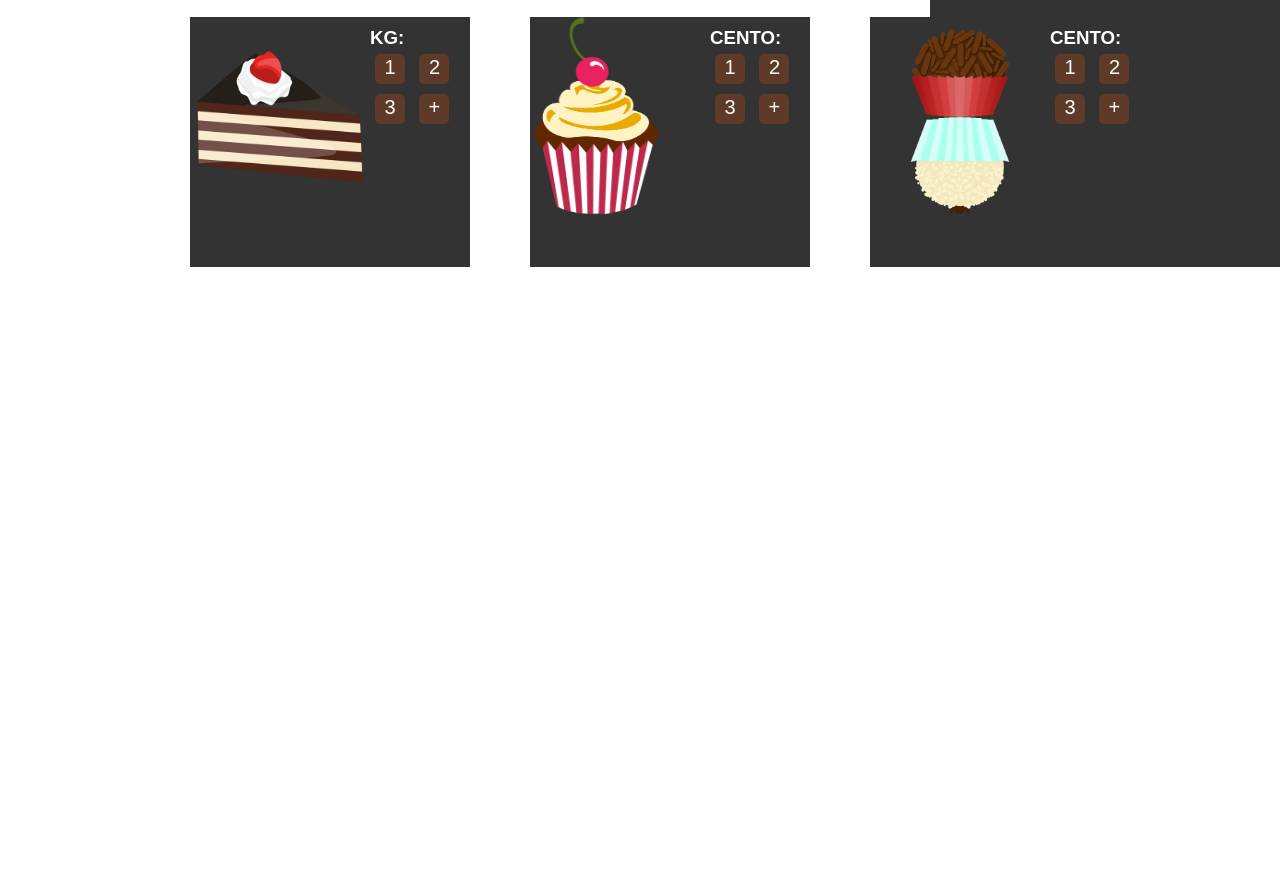
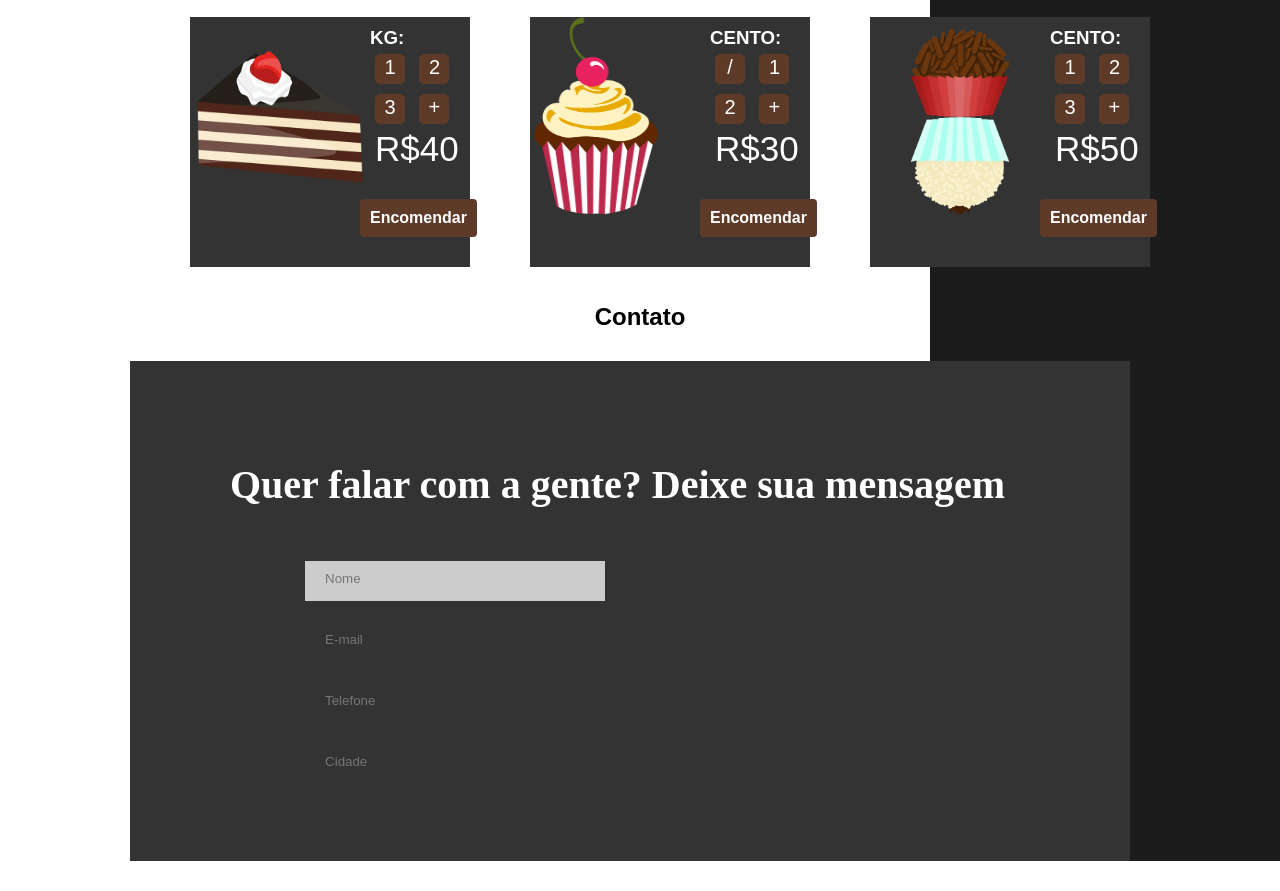
Before and after one commit to Dogleigo/gidosbolos-frontend, a website: page index.html in a window 1280 px wide. Shown: the part 2255-3146 px from the top of the page. Before the commit the page ends 2522 px from the top, so only its background shows below. Drawn offline with Linux system fonts and the light colour scheme.

Commit message:
Mais estilização os banners dos produtos e começando a área de contato

```diff
--- a/index.css
+++ b/index.css
@@ -24,7 +24,7 @@ html{
     right:0;
     width:350px;
     height:100%;
-    background:#333;
+    background:#1C1C1C;
     z-index:-2;
 }
 
@@ -315,7 +315,7 @@ header ul li a:active:before
 
 .bannerprod:hover{
     background:#836FFF;
-    transition:0.5s linear;
+    transition:0.5s ease-in;
 }
 
 .conteudoprod{
@@ -332,6 +332,16 @@ header ul li a:active:before
 
 .conteudoprod h2{
     display: none;
+}
+
+.conteudoprod .descprod .tamanho span{
+    font-size:20px;
+    text-align: center;
+    border-radius: 5px;
+    width: 30px;
+    height: 30px;
+    margin: 5px;
+    background: #5d3b28;
 }
 
 .tamanho h3{
@@ -353,19 +363,73 @@ header ul li a:active:before
     cursor: pointer;
 }
 
-.descproduto .tamanho span:hover{
+.descprod .tamanho span:hover{
     background:#fff;
     color: #000;
  }
 
-.conteudoprod .descproduto .tamanho span{
-    font-size:20px;
-    text-align: center;
-    border-radius: 5px;
-    width: 30px;
-    height: 30px;
-    margin: 5px;
+.containerprod .bannerprod .descprod .valor span{
+    margin:0 0 0 5px;
+    font-size: 35px;
+    color: #fff;
+ }
+
+.descprod a{
+    display: inline-block;
+    margin-top:30px;
+    margin-left:-10px;
     background: #5d3b28;
+    border-radius: 4px;
+    padding: 10px 10px;
+    text-decoration:none;
+    font-weight: 600;
+    color: #fff;
+    transition: 0.5s;
+ }
+
+/*Área de contato*/
+
+ #contato h2{
+    text-align:center;
+}
+
+.areacontato{
+    display: flex;
+    position: relative;
+    color: #fff;
+    width:1000px;
+    height:500px;
+    margin: 30px;
+    background:#333;
+}
+
+.areacontato .titulo{
+    font-size:40px;
+    font-family: 'Times New Roman', Times, serif;
+    margin: 100px 0 0 100px;
+}
+
+.inputs{
+    position:relative;
+    justify-content: space-between;
+    align-items: center;
+    width:300px;
+    height:40px;
+    background:#ccc;
+    margin-left:-700px;
+    margin-top:200px;
+
+}
+
+.inputs input{
+    display: flex;
+    position: relative;
+    align-content: center;
+    background: none;
+    margin-left: 20px;
+    margin-top: 10px;
+    border:none;
+    outline: none;
 }
 
 /* Iniciando responsividade */
--- a/index.html
+++ b/index.html
@@ -109,7 +109,7 @@
                             <div class="produto">
                                 <img src="img/prod1.png" alt="">
                             </div>
-                        <div class="descproduto">
+                        <div class="descprod">
                             <h2>Bolo</h2>
                             <div class="tamanho">
                                 <h3>KG:</h3>
@@ -118,6 +118,10 @@
                                 <span>3</span>
                                 <span>+</span>
                             </div>
+                            <div class="valor">
+                                <span>R$40</span>
+                            </div>
+                            <a href="#">Encomendar</a>
                         </div>
                     </div>
                 </div>
@@ -126,15 +130,19 @@
                             <div class="produto">
                                 <img src="img/prod2.png" alt="">
                             </div>
-                        <div class="descproduto">
+                        <div class="descprod">
                             <h2>Cup</h2>
                             <div class="tamanho">
                                 <h3>CENTO:</h3>
+                                <span>/</span>
                                 <span>1</span>
                                 <span>2</span>
-                                <span>3</span>
                                 <span>+</span>
                             </div>
+                            <div class="valor">
+                                <span>R$30</span>
+                            </div>
+                            <a href="#">Encomendar</a>
                         </div>
                     </div>
                 </div>
@@ -143,7 +151,7 @@
                         <div class="produto">
                             <img src="img/prod3.png" alt="">
                         </div>
-                    <div class="descproduto">
+                    <div class="descprod">
                         <h2>Docinhos</h2>
                         <div class="tamanho">
                             <h3>CENTO:</h3>
@@ -152,10 +160,30 @@
                             <span>3</span>
                             <span>+</span>
                         </div>
+                        <div class="valor">
+                            <span>R$50</span>
+                        </div>
+                        <a href="#">Encomendar</a>
                     </div>
                 </div>
             </div>
         </div>
+    </section>
+    <section id="contato">
+        <br>
+        <br>
+        <h2>Contato</h2>
+            <div class="areacontato">
+                <h2 class="titulo">Quer falar com a gente? Deixe sua mensagem</h2>
+                <div class="inputs">
+                    <form action="#">
+                        <input type="text" name="nome" placeholder="Nome"><br><br>
+                        <input type="text" name="e-mail" id="forms" placeholder="E-mail"><br><br>
+                        <input type="text" name="telefone" placeholder="Telefone"><br><br>
+                        <input type="text" name="cidade" placeholder="Cidade"><br><br>
+                    </form>
+                </div>
+            </div>
     </section>
     </div>
     <script type="text/javascript">
```
